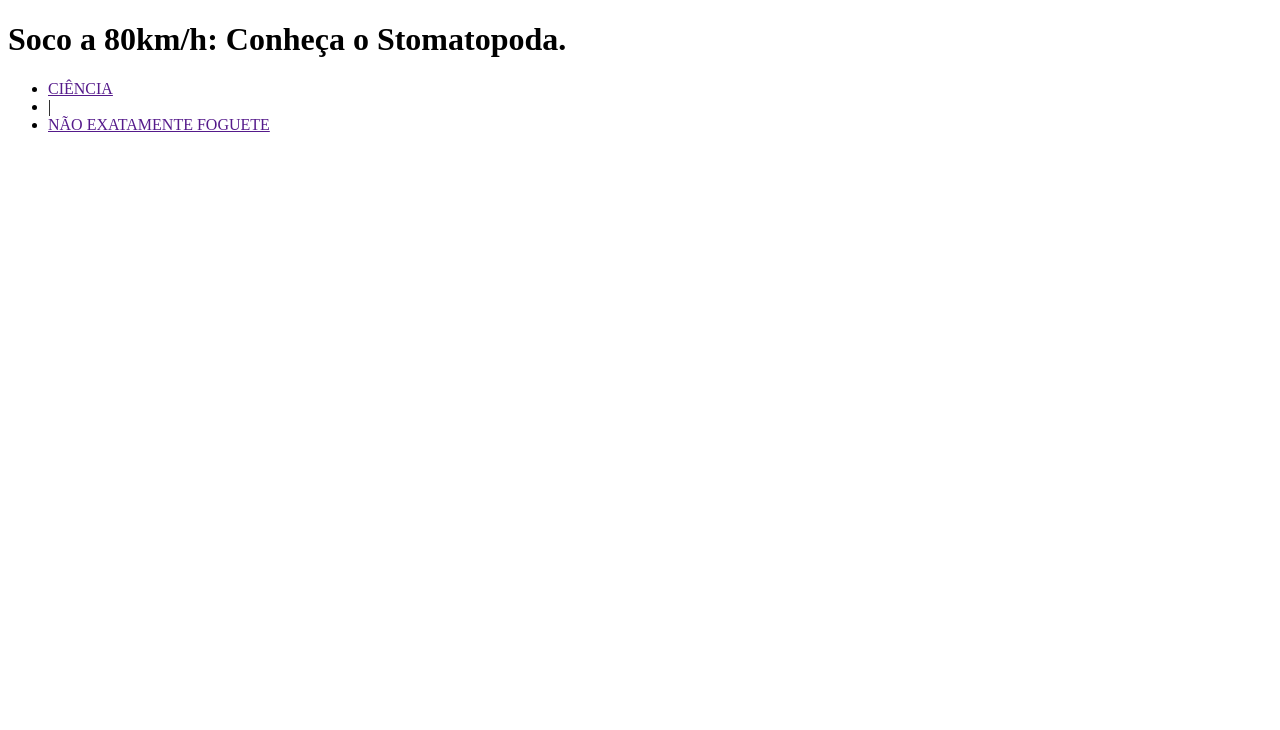
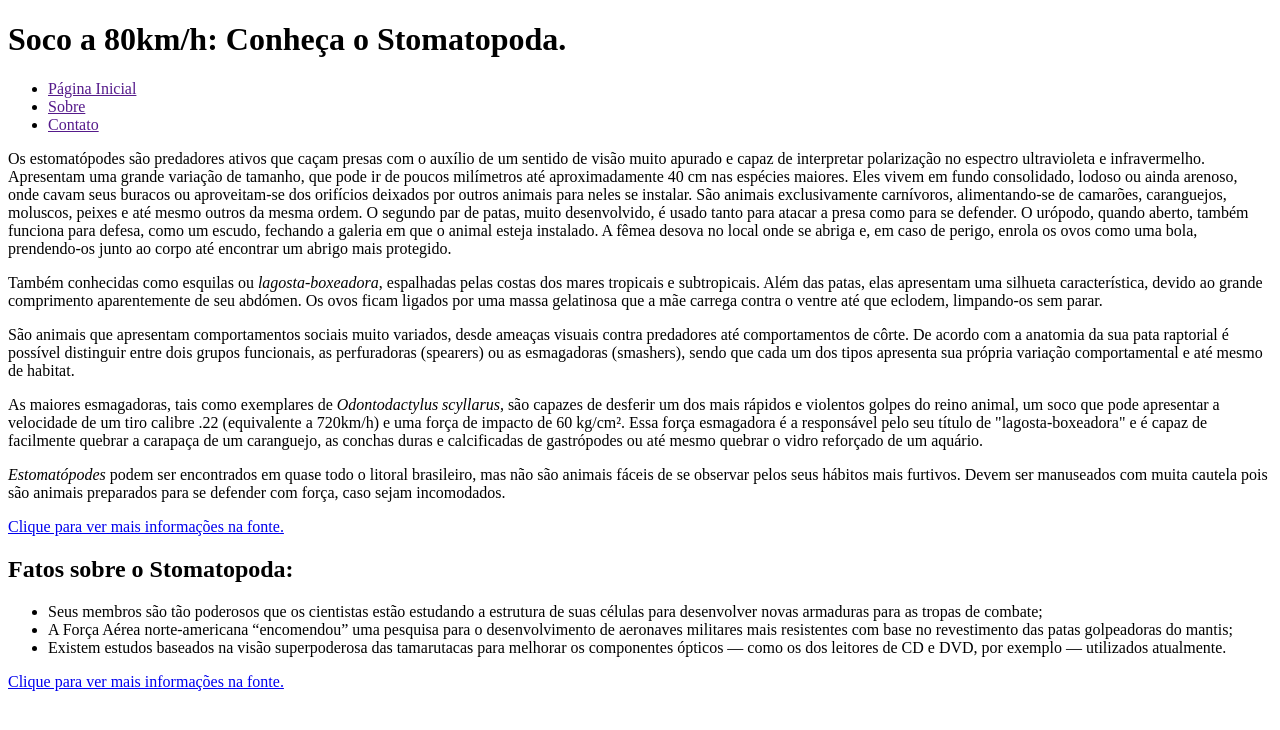
Before and after one commit to GaPimentel/estudosTrybe, a plain HTML site: page exercises/3_4/exercise_1.html in a window 1280 px wide. Drawn offline with Linux system fonts and the light colour scheme.

Commit message:
Item 3 - Criei um artigo e um subtítulo com fatos interessantes.

```diff
--- a/exercises/3_4/exercise_1.html
+++ b/exercises/3_4/exercise_1.html
@@ -12,11 +12,92 @@
       </header>
       <nav>
           <ul>
-              <li><a href="">CIÊNCIA</a></li>
-              <li> | </li>
-              <li><a href="">NÃO EXATAMENTE FOGUETE</a></li>
+              <li><a href="">Página Inicial</a></li>
+              <li><a href="">Sobre</a></li>
+              <li><a href="">Contato</a></li>
           </ul>
       </nav>
+      <section>
+            <article>
+                <p>
+                    Os estomatópodes são predadores ativos que caçam presas com o auxílio de um sentido
+                    de visão muito apurado e capaz de interpretar polarização no espectro ultravioleta
+                    e infravermelho. Apresentam uma grande variação de tamanho, que pode ir de poucos
+                    milímetros até aproximadamente 40 cm nas espécies maiores. Eles vivem em fundo
+                    consolidado, lodoso ou ainda arenoso, onde cavam seus buracos ou aproveitam-se dos
+                    orifícios deixados por outros animais para neles se instalar. São animais
+                    exclusivamente carnívoros, alimentando-se de camarões, caranguejos, moluscos,
+                    peixes e até mesmo outros da mesma ordem. O segundo par de patas, muito desenvolvido,
+                    é usado tanto para atacar a presa como para se defender. O urópodo, quando aberto,
+                    também funciona para defesa, como um escudo, fechando a galeria em que o animal
+                    esteja instalado. A fêmea desova no local onde se abriga e, em caso de perigo,
+                    enrola os ovos como uma bola, prendendo-os junto ao corpo até encontrar um abrigo
+                    mais protegido.
+                </p>
+                <p>
+                    Também conhecidas como esquilas ou <em>lagosta-boxeadora</em>, espalhadas pelas costas dos
+                    mares tropicais e subtropicais. Além das patas, elas apresentam uma silhueta
+                    característica, devido ao grande comprimento aparentemente de seu abdómen. Os ovos
+                    ficam ligados por uma massa gelatinosa que a mãe carrega contra o ventre até que
+                    eclodem, limpando-os sem parar.
+                </p>
+                <p>
+                    São animais que apresentam comportamentos sociais muito variados, desde ameaças
+                    visuais contra predadores até comportamentos de côrte. De acordo com a anatomia da
+                    sua pata raptorial é possível distinguir entre dois grupos funcionais, as
+                    perfuradoras (spearers) ou as esmagadoras (smashers), sendo que cada um dos tipos
+                    apresenta sua própria variação comportamental e até mesmo de habitat.
+                </p>
+                <p>
+                    As maiores esmagadoras, tais como exemplares de <em>Odontodactylus scyllarus</em>, são
+                    capazes de desferir um dos mais rápidos e violentos golpes do reino animal, um
+                    soco que pode apresentar a velocidade de um tiro calibre .22 (equivalente a 720km/h)
+                    e uma força de impacto de 60 kg/cm². Essa força esmagadora é a responsável pelo
+                    seu título de "lagosta-boxeadora" e é capaz de facilmente quebrar a carapaça de um
+                    caranguejo, as conchas duras e calcificadas de gastrópodes ou até mesmo quebrar o
+                    vidro reforçado de um aquário.
+                </p>
+                <p>
+                    <em>Estomatópodes</em> podem ser encontrados em quase todo o litoral brasileiro, mas não são
+                    animais fáceis de se observar pelos seus hábitos mais furtivos. Devem ser manuseados
+                    com muita cautela pois são animais preparados para se defender com força, caso
+                    sejam incomodados.
+                </p>
+                <footer>
+                    <a href="https://pt.wikipedia.org/wiki/Stomatopoda" target="_blank">
+                        Clique para ver mais informações na fonte.
+                    </a>
+                </footer>
+            </article>
+            <article>
+                <header>
+                    <h2>
+                        Fatos sobre o Stomatopoda:
+                    </h2>
+                </header>
+                <ul>
+                    <li>
+                        Seus membros são tão poderosos que os cientistas estão estudando a estrutura
+                        de suas células para desenvolver novas armaduras para as tropas de combate;
+                    </li>
+                    <li>
+                        A Força Aérea norte-americana “encomendou” uma pesquisa para o desenvolvimento
+                        de aeronaves militares mais resistentes com base no revestimento das patas
+                        golpeadoras do mantis;
+                    </li>
+                    <li>
+                        Existem estudos baseados na visão superpoderosa das tamarutacas para melhorar
+                        os componentes ópticos — como os dos leitores de CD e DVD, por exemplo —
+                        utilizados atualmente.
+                    </li>
+                </ul>
+                <footer>
+                    <a href="https://www.megacurioso.com.br/animais-sinistros/36141-mantis-conheca-a-lagosta-boxeadora-o-bicho-mais-desgracado-dos-mares-.htm" target="_blank">
+                        Clique para ver mais informações na fonte.
+                    </a>
+                </footer>
+            </article>
+      </section>
 
   </body>
 </html>
```
